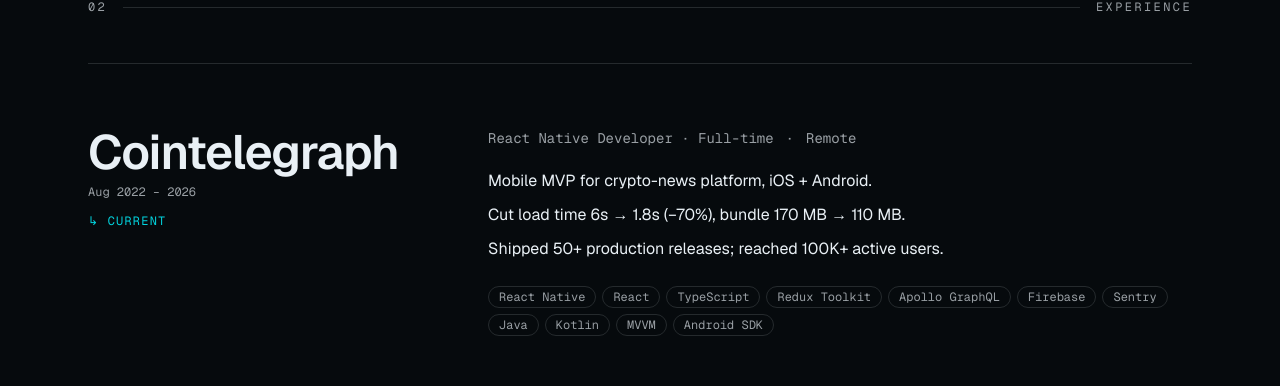
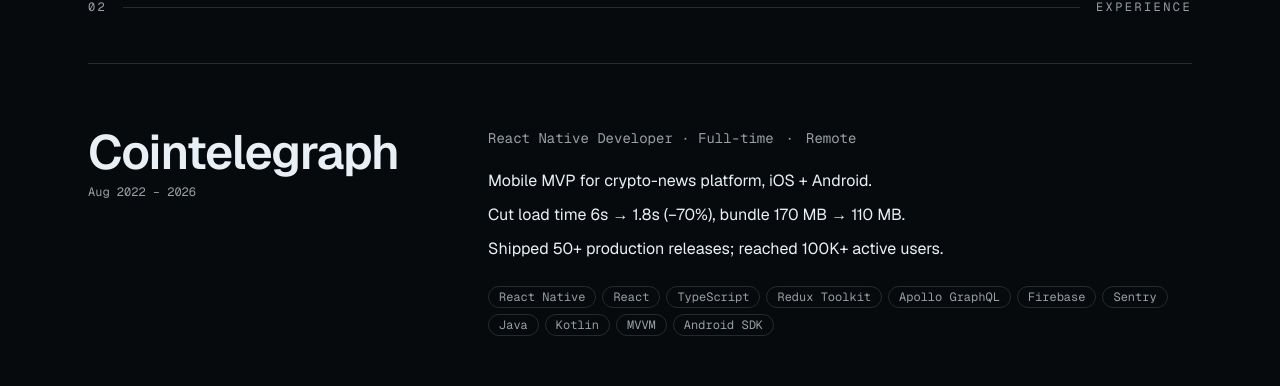
Before and after one commit to erbakg/erbakg.github.io, a Next.js app: page /en in a window 1280 px wide. Shown: the part 1358-1744 px from the top of the page. Built offline with nearby package versions, Linux system fonts and the light colour scheme.

Commit message:
design: remove '↳ current' label from featured experience card #LEARN

```diff
--- a/messages/en.json
+++ b/messages/en.json
@@ -1,7 +1,7 @@
 {
   "stats": { "heading": "Impact at scale" },
   "skills": { "heading": "Skills" },
-  "experience": { "heading": "Experience", "parallel": "parallel to full-time", "current": "current" },
+  "experience": { "heading": "Experience", "parallel": "parallel to full-time" },
   "mobile": {
     "heading": "Mobile & Android",
     "body": "Led React Native development at Cointelegraph — iOS + Android, 100K+ active users, 50+ production releases. Built and shipped on both platforms end-to-end.",
--- a/messages/ru.json
+++ b/messages/ru.json
@@ -1,7 +1,7 @@
 {
   "stats": { "heading": "Реальный impact" },
   "skills": { "heading": "Навыки" },
-  "experience": { "heading": "Опыт", "parallel": "параллельно с фултаймом", "current": "сейчас" },
+  "experience": { "heading": "Опыт", "parallel": "параллельно с фултаймом" },
   "mobile": {
     "heading": "Мобильная разработка и Android",
     "body": "Вёл React Native разработку в Cointelegraph — iOS + Android, 100K+ активных пользователей, 50+ продакшен-релизов. Полный цикл на обеих платформах.",
--- a/src/widgets/experience/ui/Experience.tsx
+++ b/src/widgets/experience/ui/Experience.tsx
@@ -14,7 +14,6 @@
             key={e.company}
             item={e}
             parallelLabel={t("parallel")}
-            currentLabel={t("current")}
             index={i}
           />
         ))}
--- a/src/widgets/experience/ui/ExperienceCard.tsx
+++ b/src/widgets/experience/ui/ExperienceCard.tsx
@@ -7,11 +7,10 @@
 type Props = {
   item: ResumeExperience;
   parallelLabel: string;
-  currentLabel: string;
   index: number;
 };
 
-export const ExperienceCard = ({ item, parallelLabel, currentLabel, index }: Props) => (
+export const ExperienceCard = ({ item, parallelLabel, index }: Props) => (
   <motion.article
     initial={{ opacity: 0, y: 16 }}
     whileInView={{ opacity: 1, y: 0 }}
@@ -32,11 +31,6 @@
         {item.company}
       </h3>
       <div className="font-mono text-xs text-fg-muted">{item.period}</div>
-      {item.featured && (
-        <span className="inline-block font-mono text-xs uppercase tracking-widest text-accent">
-          ↳ {currentLabel}
-        </span>
-      )}
     </div>
     <div className="space-y-5">
       <div className="flex flex-wrap items-center gap-x-3 gap-y-1 font-mono text-sm text-fg-muted">
```
